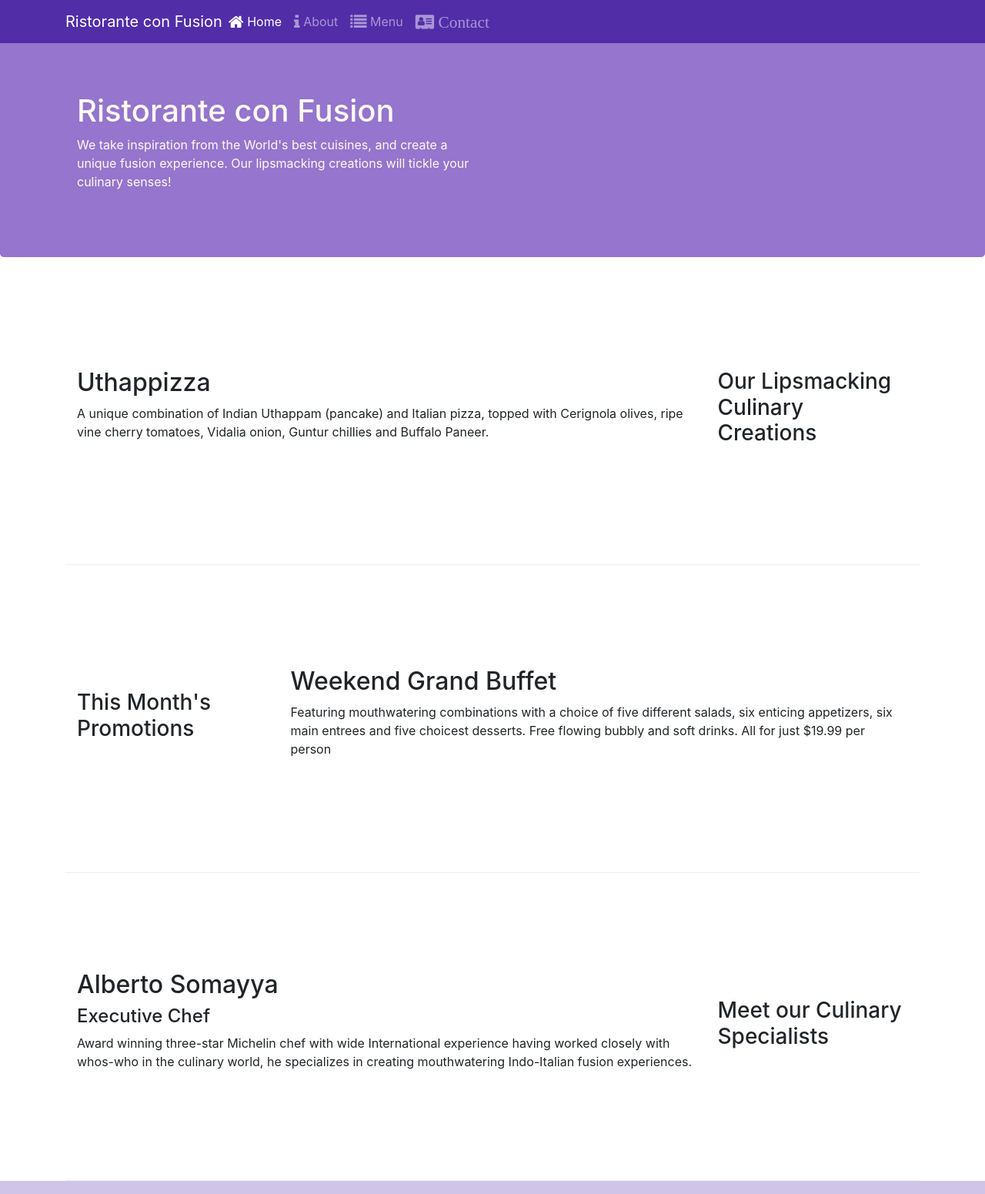
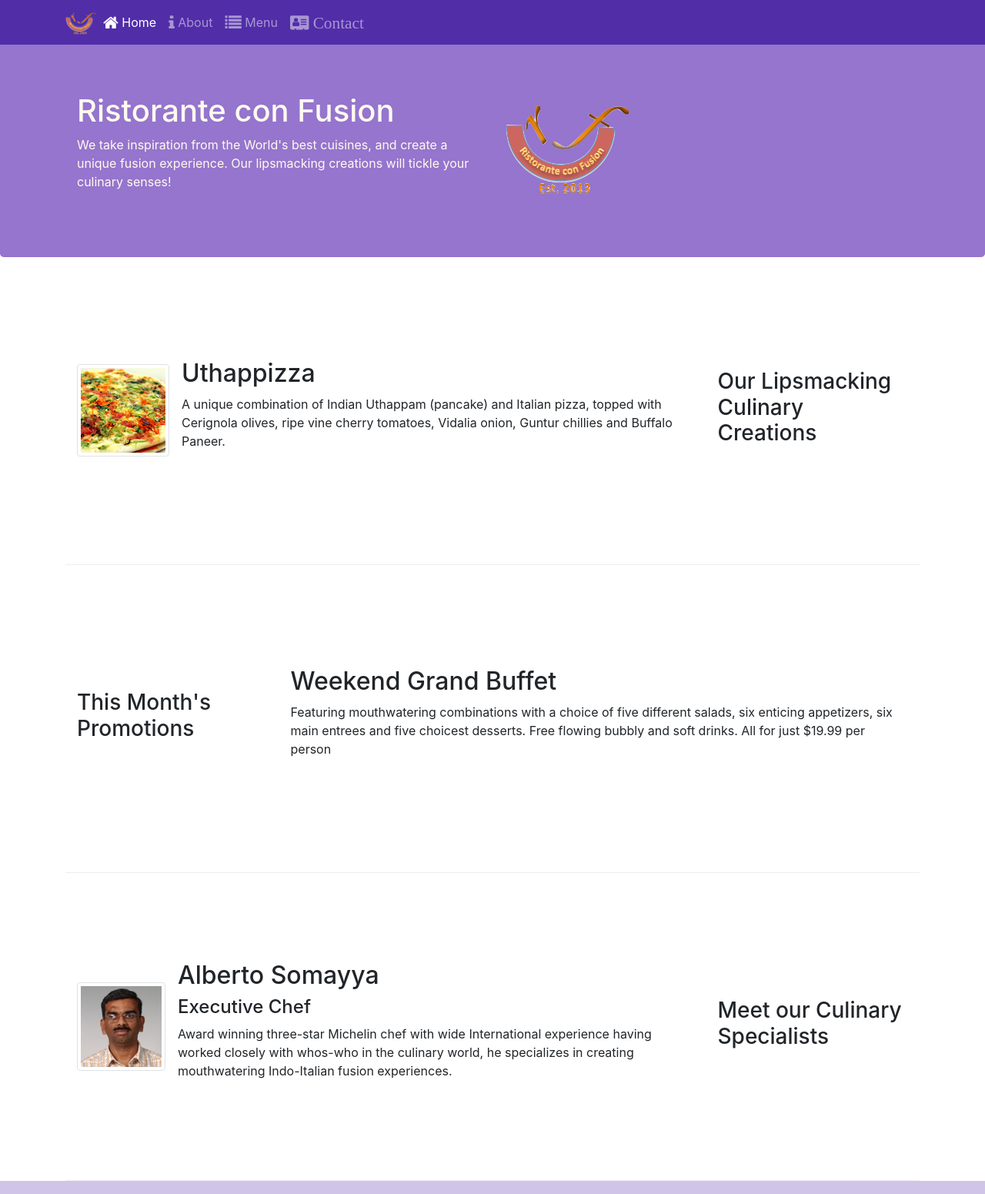
Before and after one commit to VishwaramH/Bootstrap, a website: page index.html in a window 1280 px wide. Shown: the top 1551 px of the page at 77% size. Drawn offline with nearby package versions, Linux system fonts and the light colour scheme.

Commit message:
4)Bootstrap images and media

```diff
--- a/index.html
+++ b/index.html
@@ -22,7 +22,7 @@
             <button class="navbar-toggler" type="button" data-toggle="collapse" data-target="#Navbar">
                 <span class="navbar-toggler-icon"></span> <!--navbar-toggler used to give a toggle button for smaller screen sizes, data-toggle by pressing the toggle in smaller screen size used to hide and show the necessary sub nav bars in it, data-target produces the target list of items of nav bar in the id Navbar-->
             </button>
-            <a class="navbar-brand mr-auto" href="#">Ristorante con Fusion</a> <!--navbar-brand used to mention any logo of webpage ,mr-auto means margin-right auto-->
+            <a class="navbar-brand mr-auto" href="#"><img src="img/logo.png" height="30" width="41"></a> <!--navbar-brand used to mention any logo of webpage ,mr-auto means margin-right auto-->
             <div class="collapse navbar-collapse" id="Navbar"> <!--collapse is used to collapse according to screen sizes-->
                 <ul class="navbar-nav mr-auto">
                     <li class="nav-item active"><a href="#" class="nav-link"><span class="fa fa-home fa-lg"></span> Home</a></li> <!--nav-item is used to mention the item of the navigation bar, nav-item-active is used to mention the active element in the nav bar, nav-link is used to specify that has a characteristics of a link(e.g=>cursor:pointer)--> <!--fa-home adds home icon-->
@@ -40,7 +40,8 @@
                     <h1>Ristorante con Fusion</h1>
                     <p>We take inspiration from the World's best cuisines, and create a unique fusion experience. Our lipsmacking creations will tickle your culinary senses!</p>
                 </div>
-                <div class="col-12 col-sm">
+                <div class="col-12 col-sm align-self-center">
+                    <img src="img/logo.png" alt="logo" class="img-fluid"> <!--img-fluid makes the image to be responsive in all screen sizes-->
                 </div>
             </div>
         </div>
@@ -51,9 +52,19 @@
             <div class="col-12 col-sm-4 col-md-3 order-sm-last"> <!--extrasmall means 12 cols small means 4cols and medium to xl 3cols-->
                 <h3>Our Lipsmacking Culinary Creations</h3>
             </div>
-            <div class="col col-sm col-md order-sm-first"> <!--this occupies the remaining cols left in the previou column-->
-                <h2>Uthappizza</h2>
-                <p>A unique combination of Indian Uthappam (pancake) and Italian pizza, topped with Cerignola olives, ripe vine cherry tomatoes, Vidalia onion, Guntur chillies and Buffalo Paneer.</p>
+            <div class="col col-sm col-md order-sm-first"> <!--this occupies the remaining cols left in the previous column-->
+                <!--media objects-->
+                <div class="media"> <!--media class used to apply some styles on media like images,videos,etc.-->
+                    <img class="d-flex mr-3 img-thumbnail align-self-center"
+                            src="img/uthappizza.png" alt="Uthappizza"> <!--d-flex makes the element flexible, mr-3 means media right 3, img-thumbnail class gives the image a white background and align-self-center makes the image to be centered within itself-->
+                    <div class="media-body"> <!--media-body allows to apply styles to the body having the media-->
+                        <h2 class="mt-0">Uthappizza</h2> <!--mt-0 means media top 0-->
+                        <p class="d-none d-sm-block">A unique combination of Indian Uthappam (pancake) and
+                            Italian pizza, topped with Cerignola olives, ripe vine
+                            cherry tomatoes, Vidalia onion, Guntur chillies and
+                            Buffalo Paneer.</p>
+                    </div>
+                </div>
             </div>
         </div>
 
@@ -73,9 +84,19 @@
                 <h3>Meet our Culinary Specialists</h3>
             </div>
             <div class="col col-sm col-md order-sm-first">
-                <h2>Alberto Somayya</h2>
-                <h4>Executive Chef</h4>
-                <p>Award winning three-star Michelin chef with wide International experience having worked closely with whos-who in the culinary world, he specializes in creating mouthwatering Indo-Italian fusion experiences. </p>
+                <div class="media">
+                    <img class="d-flex mr-3 img-thumbnail align-self-center"
+                            src="img/alberto.png" alt="Alberto Somayya">
+                    <div class="media-body">
+                        <h2 class="mt-0">Alberto Somayya</h2>
+                        <h4>Executive Chef</h4>
+                        <p class="d-none d-sm-block">Award winning three-star Michelin chef with wide
+                            International experience having worked closely with
+                            whos-who in the culinary world, he specializes in
+                            creating mouthwatering Indo-Italian fusion experiences.
+                        </p>
+                    </div>
+                </div>
             </div>
         </div>
     </div>
```
Also changed, not shown: aboutus.html (+3 -2 lines), contactus.html (+3 -2 lines), img/alberto.png (added), img/buffet.png (added), img/logo.png (added), img/uthappizza.png (added).
